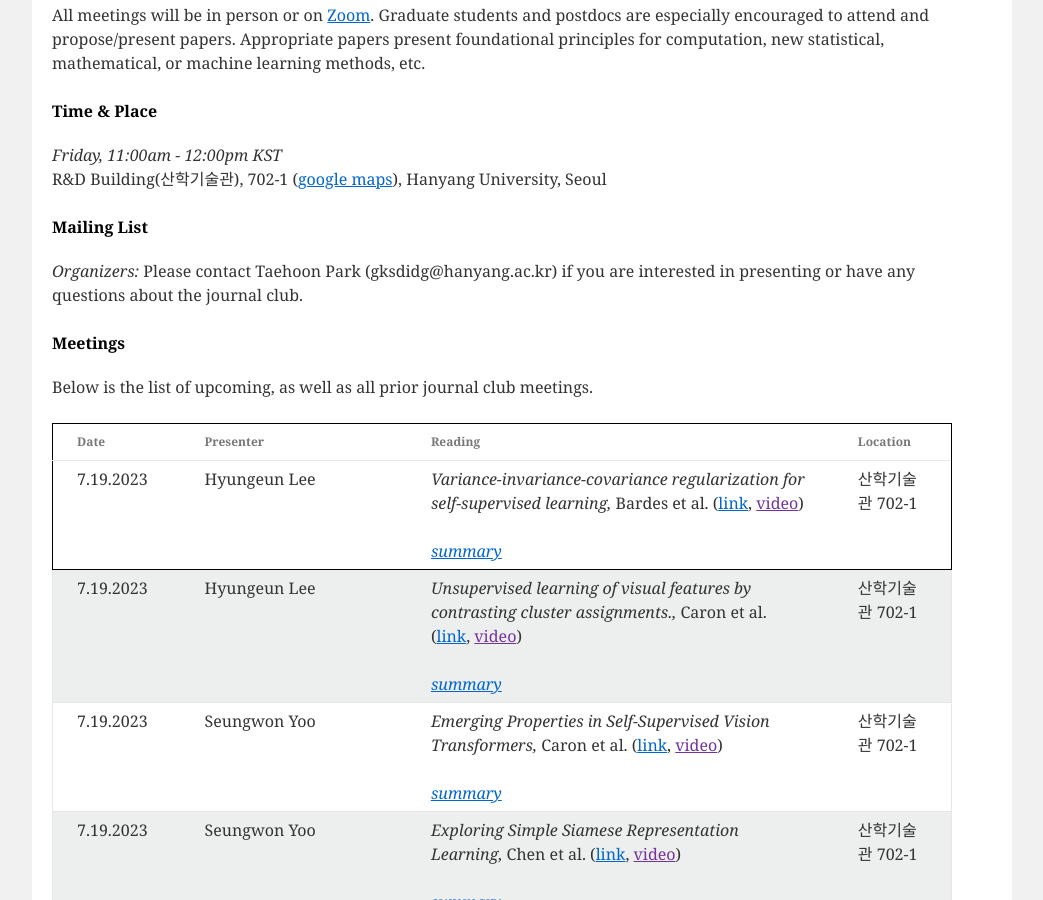
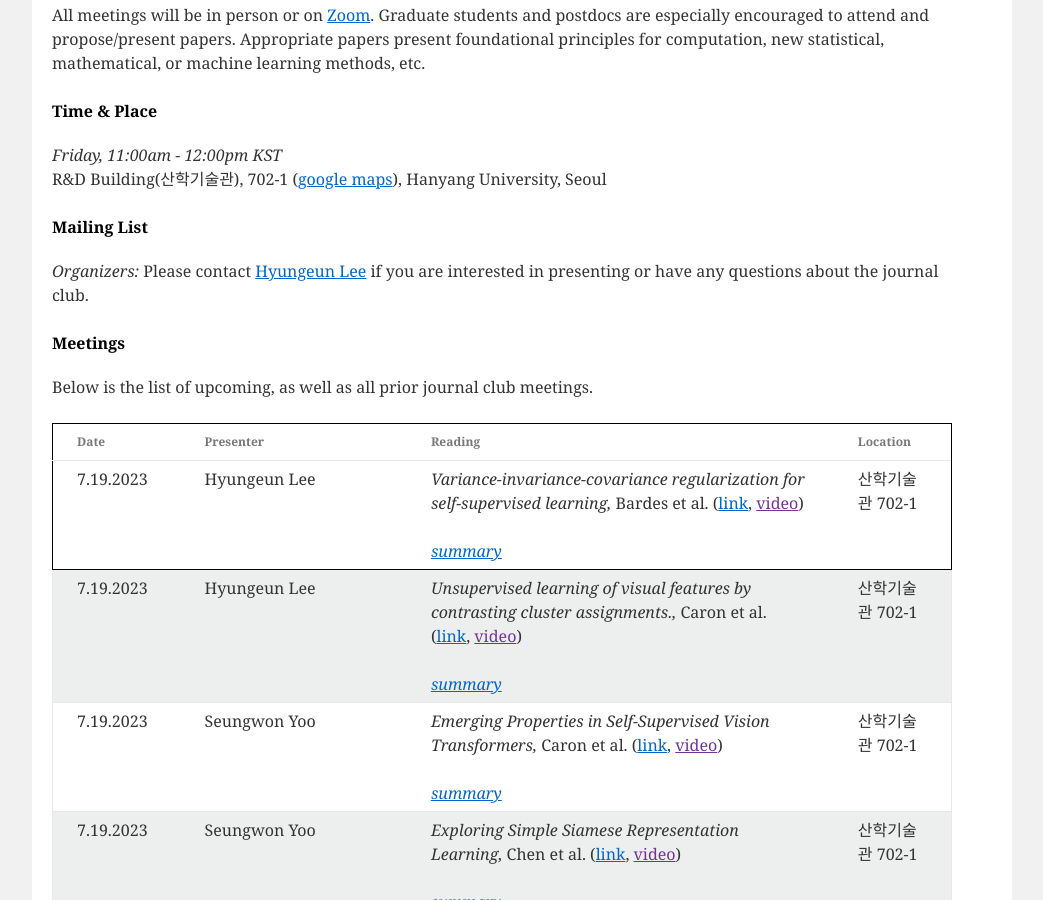
Before and after one commit to niai-lab/GraphML-JC, a Jekyll site: the page built from index.html, in a window 1280 px wide and 900 px high, scrolled down 423 px. Shown: the whole window, without its empty margins (118-1161 px from the left). Built offline with Jekyll 4.4.1, drawn with Linux system fonts in a browser that asks for light colours.

Commit message:
Update index.html

```diff
--- a/index.html
+++ b/index.html
@@ -27,7 +27,7 @@ title: Machine Learning Journal Club
   <h4><b>Mailing List</b></h4>
   <p>
   <i>Organizers:</i>
-    Please contact Taehoon Park (gksdidg@hanyang.ac.kr) if you are interested in presenting or have any questions about the journal club.
+    Please contact <a href="didls1228@hanyang.ac.kr">Hyungeun Lee</a> if you are interested in presenting or have any questions about the journal club.
   </p>
 
   <!-- Meetings -->
```
